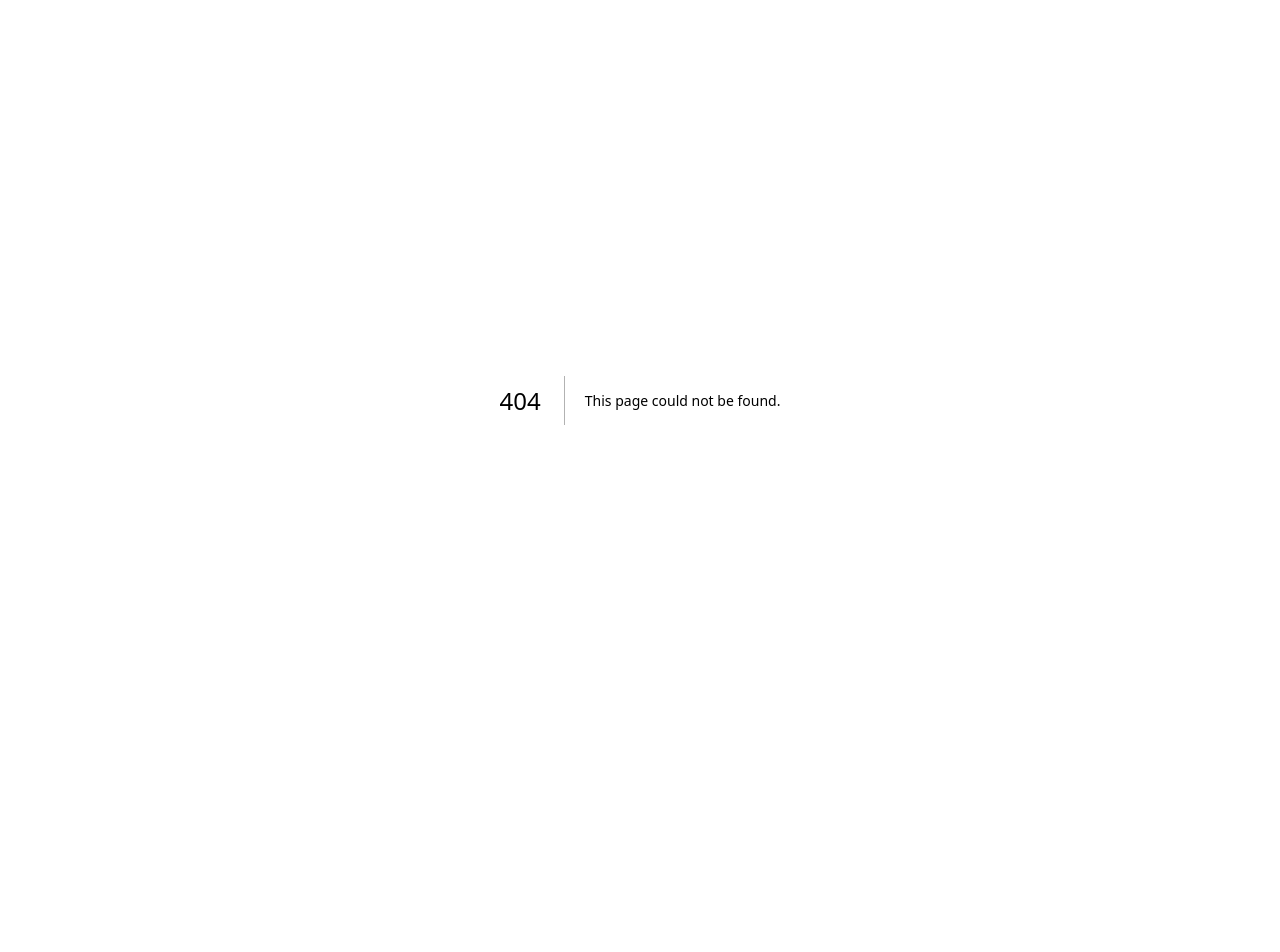
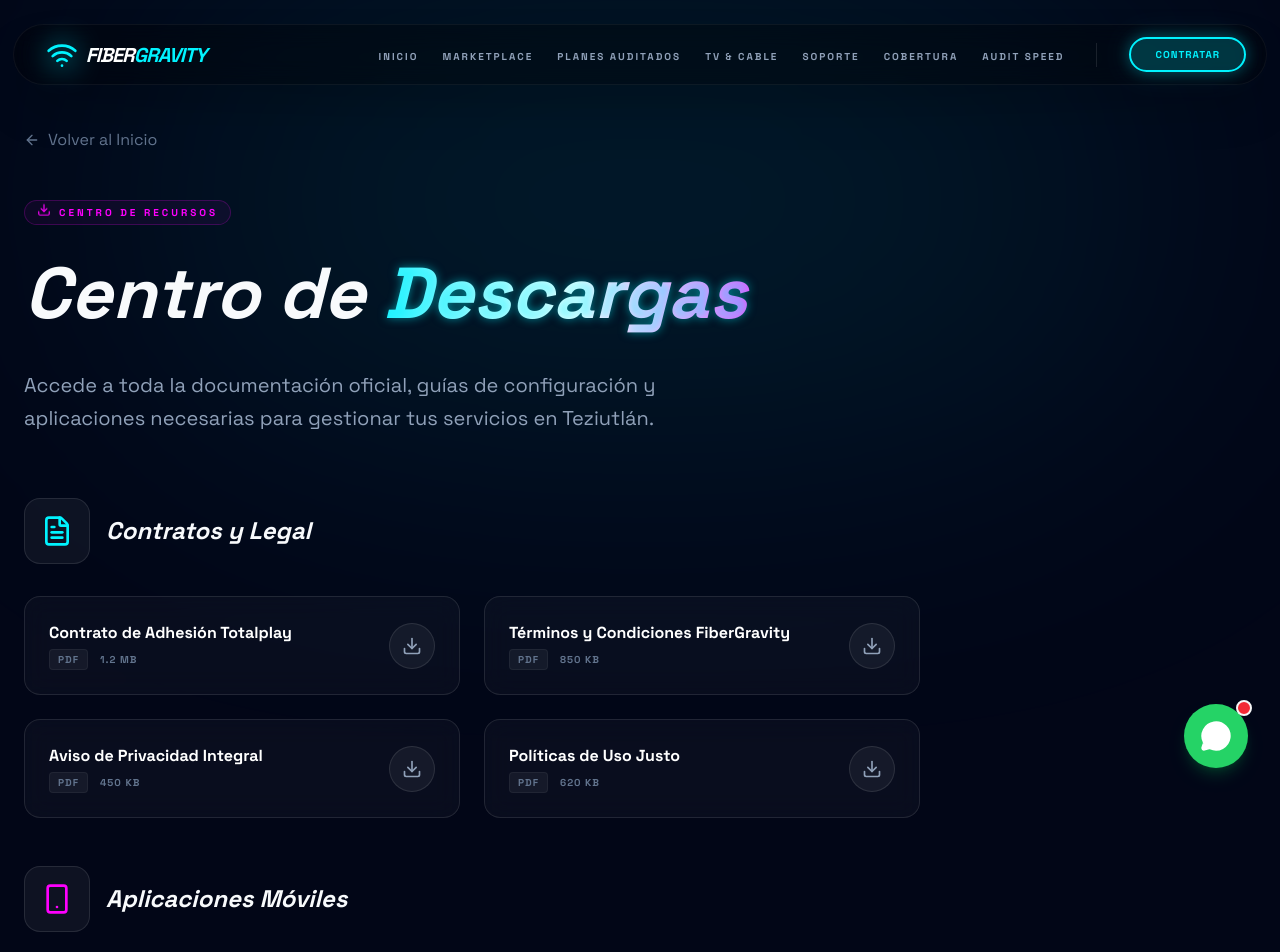
Before and after one commit to jonathanhdezf/fibergravity, a Next.js app: page /descargas in a window 1280 px wide. Before the commit this address had no page. Shown: the top 952 px of the page. Before the commit the page ends 800 px from the top, so only its background shows below. Built offline with nearby package versions, Linux system fonts and the light colour scheme.

Commit message:
feat: update footer links, add sections IDs, and create descargas page

```diff
--- /dev/null
+++ b/src/app/descargas/page.tsx
@@ -0,0 +1,146 @@
+"use client";
+
+import { motion } from "framer-motion";
+import { Download, FileText, Smartphone, Layout, Shield, ArrowLeft } from "lucide-react";
+import { Navbar } from "@/components/sections/Navbar";
+import { Footer } from "@/components/sections/Footer";
+import { GlassCard } from "@/components/ui/GlassCard";
+import { NeonButton } from "@/components/ui/NeonButton";
+import Link from "next/link";
+import { ModalProvider } from "@/components/ModalProvider";
+
+const downloadCategories = [
+    {
+        title: "Contratos y Legal",
+        icon: <FileText className="w-8 h-8 text-neon-cyan" />,
+        items: [
+            { name: "Contrato de Adhesión Totalplay", size: "1.2 MB", type: "PDF" },
+            { name: "Términos y Condiciones FiberGravity", size: "850 KB", type: "PDF" },
+            { name: "Aviso de Privacidad Integral", size: "450 KB", type: "PDF" },
+            { name: "Políticas de Uso Justo", size: "620 KB", type: "PDF" }
+        ]
+    },
+    {
+        title: "Aplicaciones Móviles",
+        icon: <Smartphone className="w-8 h-8 text-neon-magenta" />,
+        items: [
+            { name: "App Totalplay (Android/iOS)", size: "45 MB", type: "App Store" },
+            { name: "Megacable App", size: "38 MB", type: "Play Store" },
+            { name: "Telmex Infinitum App", size: "42 MB", type: "Play Store" }
+        ]
+    },
+    {
+        title: "Guías de Usuario",
+        icon: <Layout className="w-8 h-8 text-white" />,
+        items: [
+            { name: "Guía de Configuración Router", size: "2.5 MB", type: "PDF" },
+            { name: "Manual de Canales TV", size: "5.1 MB", type: "PDF" },
+            { name: "Guía de Autogestión de Pagos", size: "1.8 MB", type: "PDF" }
+        ]
+    }
+];
+
+export default function DescargasPage() {
+    return (
+        <ModalProvider>
+            <main className="min-h-screen bg-[#020617]">
+                <Navbar />
+
+                <section className="pt-32 pb-24 relative overflow-hidden">
+                    {/* Background Glow */}
+                    <div className="absolute top-0 left-1/2 -translate-x-1/2 w-[1000px] h-[400px] bg-neon-cyan/10 blur-[150px] rounded-full pointer-events-none" />
+
+                    <div className="container mx-auto px-6 relative z-10">
+                        <Link href="/" className="inline-flex items-center gap-2 text-slate-500 hover:text-white transition-colors mb-12 group">
+                            <ArrowLeft className="w-4 h-4 group-hover:-translate-x-1 transition-transform" />
+                            Volver al Inicio
+                        </Link>
+
+                        <div className="max-w-4xl">
+                            <motion.div
+                                initial={{ opacity: 0, y: 20 }}
+                                animate={{ opacity: 1, y: 0 }}
+                                transition={{ duration: 0.6 }}
+                            >
+                                <div className="inline-flex items-center gap-2 px-3 py-1 rounded-full border border-neon-magenta/20 bg-neon-magenta/5 text-neon-magenta text-[10px] font-black uppercase tracking-[0.3em] mb-8">
+                                    <Download className="w-3.5 h-3.5 animate-bounce" />
+                                    Centro de Recursos
+                                </div>
+                                <h1 className="text-5xl md:text-7xl font-black italic mb-8">
+                                    Centro de <span className="inline-block text-transparent bg-clip-text bg-gradient-to-r from-neon-cyan via-white to-neon-magenta neon-text-cyan pr-6 pb-2">Descargas</span>
+                                </h1>
+                                <p className="text-xl text-slate-400 mb-16 leading-relaxed max-w-2xl">
+                                    Accede a toda la documentación oficial, guías de configuración y aplicaciones necesarias para gestionar tus servicios en Teziutlán.
+                                </p>
+                            </motion.div>
+
+                            <div className="grid md:grid-cols-1 gap-12">
+                                {downloadCategories.map((category, idx) => (
+                                    <motion.div
+                                        key={idx}
+                                        initial={{ opacity: 0, y: 30 }}
+                                        animate={{ opacity: 1, y: 0 }}
+                                        transition={{ delay: idx * 0.1 }}
+                                    >
+                                        <div className="flex items-center gap-4 mb-8">
+                                            <div className="p-4 rounded-2xl bg-white/5 border border-white/10 text-white">
+                                                {category.icon}
+                                            </div>
+                                            <h2 className="text-2xl font-black italic">{category.title}</h2>
+                                        </div>
+
+                                        <div className="grid md:grid-cols-2 gap-6">
+                                            {category.items.map((item, i) => (
+                                                <GlassCard
+                                                    key={i}
+                                                    className="group hover:border-white/20 transition-all duration-500"
+                                                    hoverEffect={true}
+                                                >
+                                                    <div className="flex items-center justify-between">
+                                                        <div className="space-y-1">
+                                                            <h3 className="font-bold text-white group-hover:text-neon-cyan transition-colors">{item.name}</h3>
+                                                            <div className="flex items-center gap-3 text-[10px] font-black uppercase tracking-widest text-slate-500">
+                                                                <span className="px-2 py-0.5 rounded bg-white/5 border border-white/5">{item.type}</span>
+                                                                <span>{item.size}</span>
+                                                            </div>
+                                                        </div>
+                                                        <button
+                                                            aria-label={`Descargar ${item.name}`}
+                                                            className="p-3 rounded-full bg-white/5 border border-white/10 text-slate-400 group-hover:text-neon-cyan group-hover:bg-neon-cyan/10 group-hover:border-neon-cyan/30 transition-all"
+                                                        >
+                                                            <Download className="w-5 h-5" />
+                                                        </button>
+                                                    </div>
+                                                </GlassCard>
+                                            ))}
+                                        </div>
+                                    </motion.div>
+                                ))}
+                            </div>
+
+                            {/* Verification Badge */}
+                            <motion.div
+                                initial={{ opacity: 0 }}
+                                animate={{ opacity: 1 }}
+                                transition={{ delay: 0.8 }}
+                                className="mt-24 p-8 rounded-[40px] border border-white/5 bg-gradient-to-br from-white/5 to-transparent flex flex-col md:flex-row items-center gap-8"
+                            >
+                                <div className="p-6 rounded-full bg-neon-cyan/10 border border-neon-cyan/20">
+                                    <Shield className="w-12 h-12 text-neon-cyan" />
+                                </div>
+                                <div>
+                                    <h4 className="text-xl font-bold mb-2">Descargas Seguras</h4>
+                                    <p className="text-slate-500 text-sm leading-relaxed">
+                                        Todos nuestros archivos y enlaces externos son auditados semanalmente por nuestro equipo técnico en local para garantizar que son libres de malware y están en su versión más reciente.
+                                    </p>
+                                </div>
+                            </motion.div>
+                        </div>
+                    </div>
+                </section>
+
+                <Footer />
+            </main>
+        </ModalProvider>
+    );
+}
--- a/src/components/sections/EnterprisePlans.tsx
+++ b/src/components/sections/EnterprisePlans.tsx
@@ -106,7 +106,7 @@ export const EnterprisePlans = () => {
     const { scrollXProgress } = useScroll({ container: containerRef });
 
     return (
-        <section className="py-24 relative overflow-hidden bg-gradient-to-b from-slate-900/50 to-black">
+        <section id="empresas" className="py-24 relative overflow-hidden bg-gradient-to-b from-slate-900/50 to-black">
             {/* Background Effects */}
             <div className="absolute top-0 left-1/4 w-[600px] h-[600px] bg-sky-500/5 blur-[120px] rounded-full pointer-events-none" />
             <div className="absolute bottom-0 right-1/4 w-[600px] h-[600px] bg-slate-400/5 blur-[120px] rounded-full pointer-events-none" />
--- a/src/components/sections/Footer.tsx
+++ b/src/components/sections/Footer.tsx
@@ -39,18 +39,20 @@ export const Footer = () => {
                     <div>
                         <h4 className="text-white font-bold mb-6 uppercase tracking-widest text-sm">Servicios</h4>
                         <ul className="space-y-4 text-slate-400">
-                            <li><a href="#" className="hover:text-neon-cyan transition-colors">Internet Fibra</a></li>
-                            <li><a href="#" className="hover:text-neon-cyan transition-colors">TV por Cable</a></li>
-                            <li><a href="#" className="hover:text-neon-cyan transition-colors">Planes Gamer</a></li>
-                            <li><a href="#" className="hover:text-neon-cyan transition-colors">Empresas</a></li>
+                            <li><a href="#plans-header" className="hover:text-neon-cyan transition-colors">Internet Fibra</a></li>
+                            <li><a href="#television" className="hover:text-neon-cyan transition-colors">TV de Cable</a></li>
+                            <li><a href="#gamer" className="hover:text-neon-cyan transition-colors">Planes Gamer</a></li>
+                            <li><a href="#home-office" className="hover:text-neon-cyan transition-colors">Home Office</a></li>
+                            <li><a href="#empresas" className="hover:text-neon-cyan transition-colors">Empresas</a></li>
                         </ul>
                     </div>
 
                     <div>
                         <h4 className="text-white font-bold mb-6 uppercase tracking-widest text-sm">Compañía</h4>
                         <ul className="space-y-4 text-slate-400">
-                            <li><a href="#" className="hover:text-neon-cyan transition-colors">Nosotros</a></li>
-                            <li><a href="#" className="hover:text-neon-cyan transition-colors">Soporte Tecnico</a></li>
+                            <li><a href="#nosotros" className="hover:text-neon-cyan transition-colors">Nosotros</a></li>
+                            <li><a href="#soporte" className="hover:text-neon-cyan transition-colors">Soporte Técnico</a></li>
+                            <li><a href="/descargas" className="hover:text-neon-cyan transition-colors">Descargas</a></li>
                             <li><a href="#privacidad" className="hover:text-neon-cyan transition-colors">Privacidad</a></li>
                             <li><a href="#contacto" className="hover:text-neon-cyan transition-colors">Contacto</a></li>
                         </ul>
--- a/src/components/sections/GamerPlans.tsx
+++ b/src/components/sections/GamerPlans.tsx
@@ -90,7 +90,7 @@ export const GamerPlans = () => {
     const { scrollXProgress } = useScroll({ container: containerRef });
 
     return (
-        <section className="py-24 relative overflow-hidden bg-gradient-to-b from-black to-slate-900/50">
+        <section id="gamer" className="py-24 relative overflow-hidden bg-gradient-to-b from-black to-slate-900/50">
             {/* Background Effects */}
             <div className="absolute top-0 left-1/4 w-[500px] h-[500px] bg-neon-cyan/5 blur-[120px] rounded-full pointer-events-none" />
             <div className="absolute bottom-0 right-1/4 w-[500px] h-[500px] bg-neon-magenta/5 blur-[120px] rounded-full pointer-events-none" />
--- a/src/components/sections/HomeOfficePlans.tsx
+++ b/src/components/sections/HomeOfficePlans.tsx
@@ -91,7 +91,7 @@ export const HomeOfficePlans = () => {
     const { scrollXProgress } = useScroll({ container: containerRef });
 
     return (
-        <section className="py-24 relative overflow-hidden bg-gradient-to-b from-black to-slate-900/50">
+        <section id="home-office" className="py-24 relative overflow-hidden bg-gradient-to-b from-black to-slate-900/50">
             {/* Background Effects */}
             <div className="absolute top-0 right-1/3 w-[500px] h-[500px] bg-neon-cyan/5 blur-[120px] rounded-full pointer-events-none" />
             <div className="absolute bottom-0 left-1/3 w-[500px] h-[500px] bg-slate-500/5 blur-[120px] rounded-full pointer-events-none" />
--- a/src/components/sections/Navbar.tsx
+++ b/src/components/sections/Navbar.tsx
@@ -189,7 +189,7 @@ export const Navbar = () => {
                                 className="mt-8 p-8 rounded-3xl bg-gradient-to-br from-neon-cyan/10 to-transparent border border-neon-cyan/10 text-center"
                             >
                                 <div className="text-[10px] font-black tracking-[0.4em] text-neon-cyan uppercase mb-4">
-                                    Digital Experience 2024
+                                    Digital Experience 2026
                                 </div>
                                 <h4 className="text-white text-lg font-black italic mb-6">
                                     ¿Listo para la máxima potencia?
--- a/src/components/sections/StreamerPlans.tsx
+++ b/src/components/sections/StreamerPlans.tsx
@@ -91,7 +91,7 @@ export const StreamerPlans = () => {
     const { scrollXProgress } = useScroll({ container: containerRef });
 
     return (
-        <section className="py-24 relative overflow-hidden bg-gradient-to-b from-slate-900/50 to-black">
+        <section id="streamer" className="py-24 relative overflow-hidden bg-gradient-to-b from-slate-900/50 to-black">
             {/* Background Effects */}
             <div className="absolute top-0 right-1/4 w-[500px] h-[500px] bg-neon-magenta/5 blur-[120px] rounded-full pointer-events-none" />
             <div className="absolute bottom-0 left-1/4 w-[500px] h-[500px] bg-neon-cyan/5 blur-[120px] rounded-full pointer-events-none" />
```
